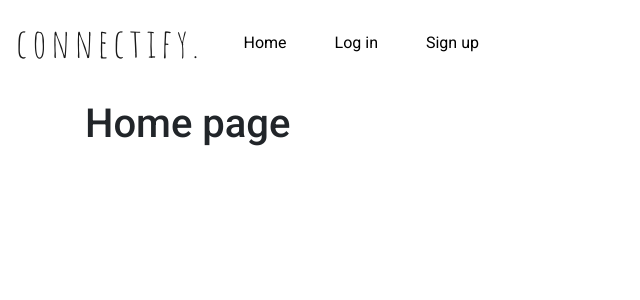
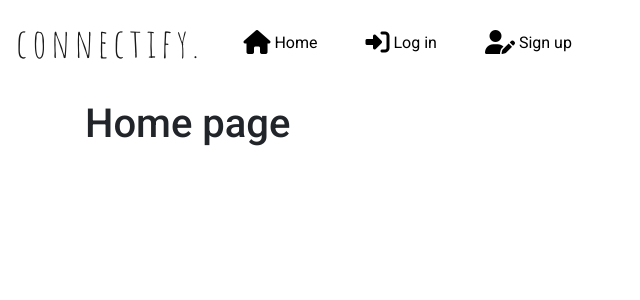
Before and after one commit to enniovilla/project-5-frontend, a React (Create React App) app: page / in a window 1280 px wide. Shown: the top 300 px of the page, without its empty margins (0-640 px from the left). Built offline with nearby package versions, Linux system fonts and the light colour scheme.

Commit message:
Add icons to navbar

```diff
--- a/src/components/NavBar.js
+++ b/src/components/NavBar.js
@@ -13,13 +13,13 @@ const NavBar = () => {
       <Navbar.Collapse id="basic-navbar-nav">
         <Nav className="text-center">
           <NavLink className={styles.NavLink} to="/">
-            Home
+          <i class="fa-solid fa-house fa-xl"></i> Home
           </NavLink>
           <NavLink className={styles.NavLink} to="/signin">
-            Log in
+          <i class="fa-solid fa-right-to-bracket fa-xl"></i> Log in
           </NavLink>
           <NavLink className={styles.NavLink} to="/signup">
-            Sign up
+          <i class="fa-solid fa-user-pen fa-xl"></i> Sign up
           </NavLink>
         </Nav>
       </Navbar.Collapse>
```
